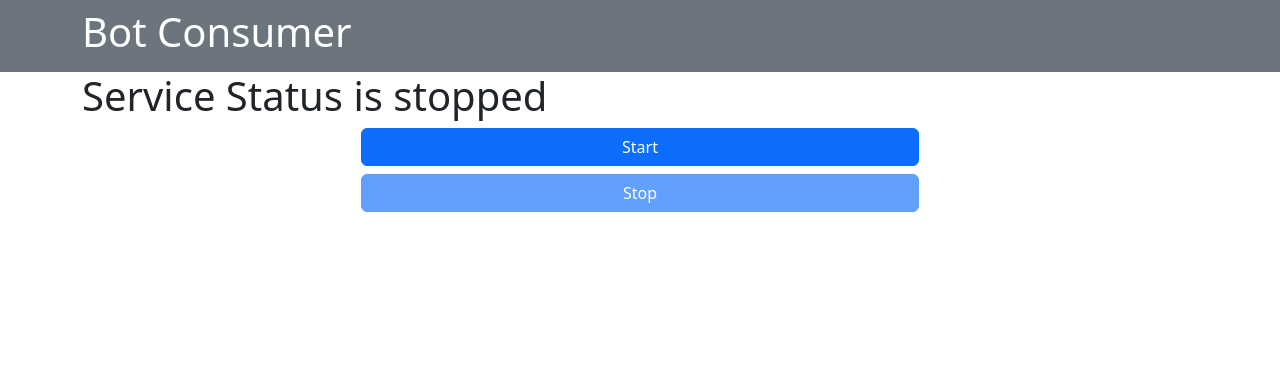
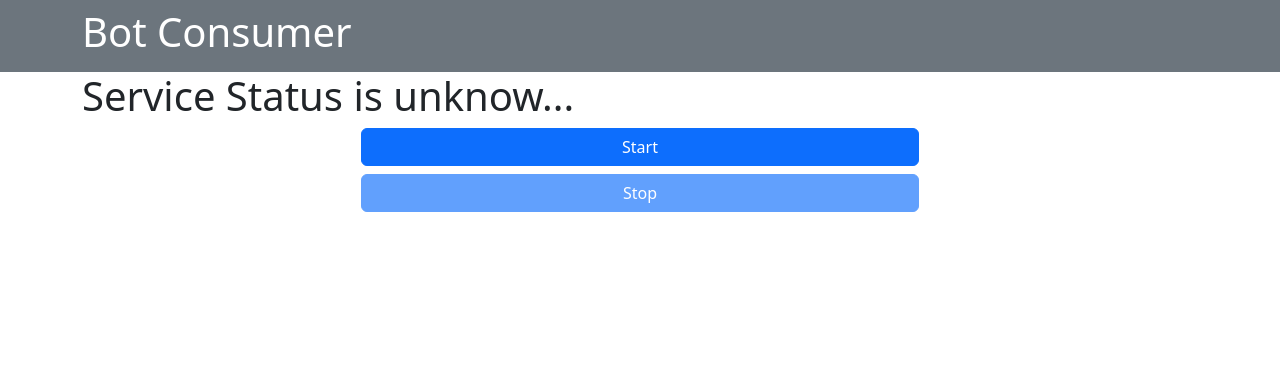
Before and after one commit to henriquelino/huey_producer_consumer_flask, a Flask app: template src/consumer/assets/templates/home.html in a window 1280 px wide. Shown: the top 372 px of the page. Run offline with Flask 3, Linux system fonts and the light colour scheme; the template is opened without the code that fills it, so the values that code supplies are empty; parts of the project's set-up code (start-up, migrations or seed data) failed here and were passed over.

Commit message:
🔧 update html, when booting show unknow value

```diff
--- a/src/consumer/assets/templates/home.html
+++ b/src/consumer/assets/templates/home.html
@@ -3,7 +3,7 @@
 
 {% block content %}
 <div class="container">
-  <h1>Service Status is <span id="status">stopped</span></h1>
+  <h1>Service Status is <span id="status">unknow...</span></h1>
 
   <div class="d-grid gap-2 col-6 mx-auto">
     <button id="start-btn" type="button" class="btn btn-primary">Start</button>
```
